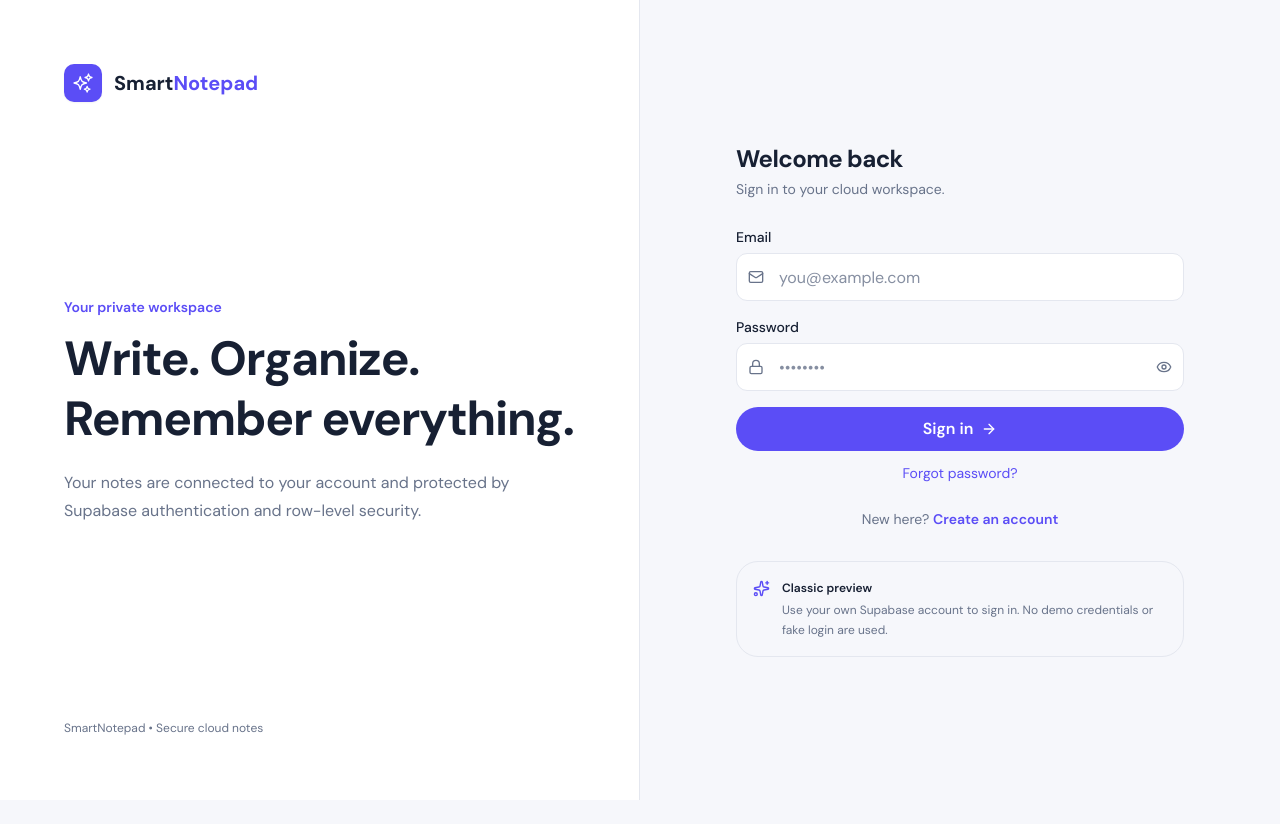
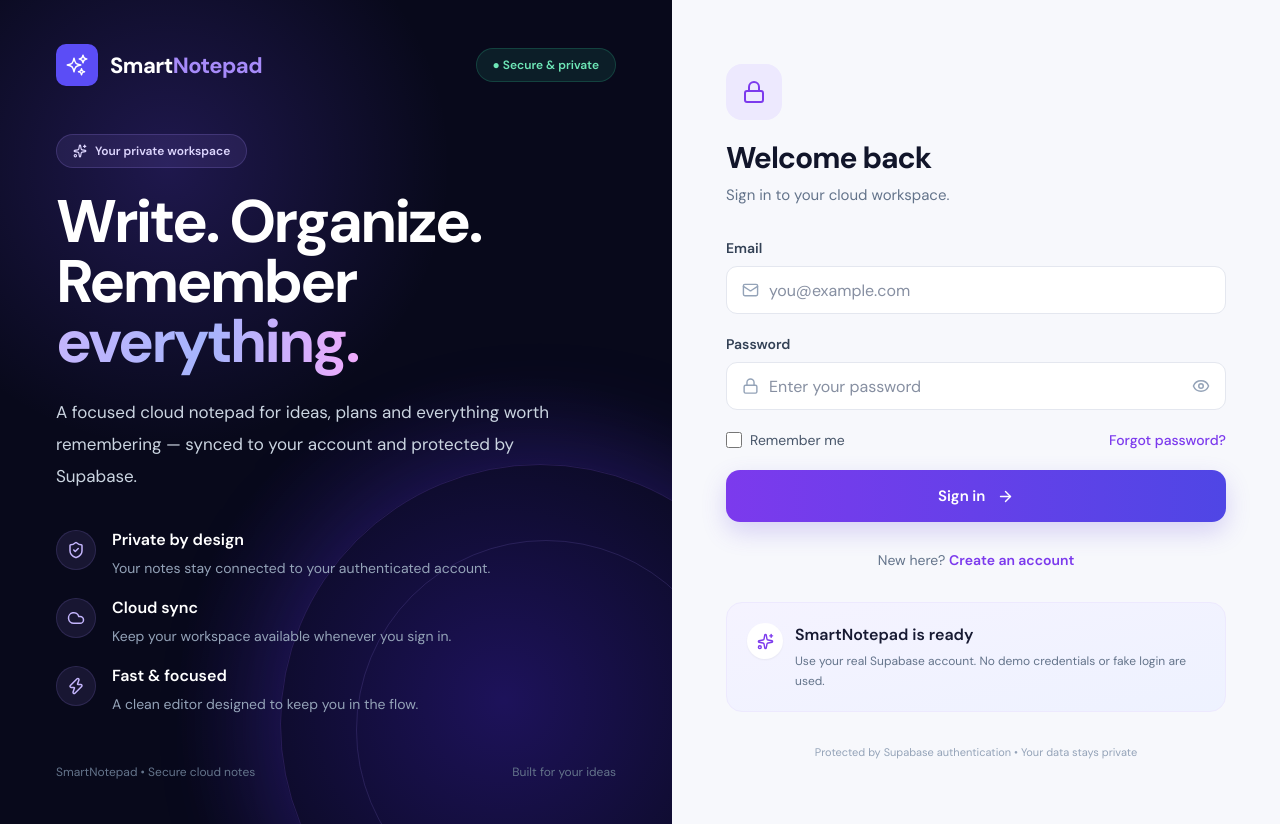
Before and after one commit to rkaif8314-a11y/SmartNotepad, a Next.js app: page / in a window 1280 px wide. Before the commit the page ends 800 px from the top, so only its background shows below. Built offline with nearby package versions, Linux system fonts and the light colour scheme; no server answers.

Commit message:
feat: redesign SmartNotepad authentication screen

```diff
--- a/src/app/components/AuthScreen.tsx
+++ b/src/app/components/AuthScreen.tsx
@@ -4,7 +4,7 @@ import React, { useState } from 'react';
 import { useForm } from 'react-hook-form';
 import { useRouter } from 'next/navigation';
 import { toast } from 'sonner';
-import { Eye, EyeOff, Mail, Lock, User, ArrowRight, Sparkles } from 'lucide-react';
+import { Eye, EyeOff, Mail, Lock, User, ArrowRight, Sparkles, ShieldCheck, Cloud, Zap } from 'lucide-react';
 import AppLogo from '@/components/ui/AppLogo';
 import { supabase } from '@/lib/supabase';
 
@@ -12,10 +12,10 @@ type Mode = 'login' | 'signup' | 'forgot';
 interface FormData { name?: string; email: string; password?: string; confirmPassword?: string; }
 
 const inputStyle: React.CSSProperties = {
-  display: 'block', width: '100%', minWidth: '100%', maxWidth: '100%', height: 48, minHeight: 48,
+  display: 'block', width: '100%', minWidth: '100%', maxWidth: '100%', height: 52, minHeight: 52,
   flex: '1 1 100%', alignSelf: 'stretch', boxSizing: 'border-box',
-  padding: '0 44px 0 42px', border: '1px solid var(--border)', borderRadius: 11,
-  background: 'var(--input)', color: 'var(--foreground)', lineHeight: '20px', outline: 'none'
+  padding: '0 48px 0 46px', border: '1px solid #dfe3ee', borderRadius: 14,
+  background: '#ffffff', color: '#11152a', lineHeight: '20px', outline: 'none',
 };
 
 export default function AuthScreen() {
@@ -50,21 +50,54 @@ export default function AuthScreen() {
     } finally { setLoading(false); }
   };
 
-  return <main className="min-h-screen grid lg:grid-cols-2 bg-background text-foreground">
-    <section className="hidden lg:flex flex-col justify-between p-12 xl:p-16 bg-card border-r border-border"><div className="flex items-center gap-3"><AppLogo size={38}/><span className="text-xl font-bold">Smart<span className="text-primary">Notepad</span></span></div><div className="max-w-lg"><p className="text-sm font-semibold text-primary mb-3">Your private workspace</p><h1 className="text-5xl font-bold tracking-tight leading-tight">Write. Organize.<br/>Remember everything.</h1><p className="mt-5 text-base leading-7 text-muted-foreground">Your notes are connected to your account and protected by Supabase authentication and row-level security.</p></div><p className="text-xs text-muted-foreground">SmartNotepad • Secure cloud notes</p></section>
-    <section className="flex items-center justify-center p-6 sm:p-10"><div className="w-full max-w-md min-w-0"><div className="lg:hidden flex items-center gap-2 mb-10"><AppLogo size={34}/><span className="font-bold text-lg">Smart<span className="text-primary">Notepad</span></span></div><h2 className="text-2xl font-bold tracking-tight">{mode==='login'?'Welcome back':mode==='signup'?'Create your account':'Reset your password'}</h2><p className="mt-1 text-sm text-muted-foreground">{mode==='login'?'Sign in to your cloud workspace.':mode==='signup'?'Your notes will sync securely across sessions.':'We will send a secure reset link to your email.'}</p>
-      <form onSubmit={form.handleSubmit(submit)} className="mt-7 space-y-4 w-full min-w-0">
-        {mode==='signup'&&<Field icon={User} label="Full name" error={form.formState.errors.name?.message}><input {...form.register('name',{required:'Name is required'})} autoComplete="name" placeholder="Your name" className="auth-input" style={inputStyle}/></Field>}
-        <Field icon={Mail} label="Email" error={form.formState.errors.email?.message}><input {...form.register('email',{required:'Email is required',pattern:{value:/^\S+@\S+\.\S+$/,message:'Enter a valid email'}})} type="email" autoComplete="email" placeholder="you@example.com" className="auth-input" style={inputStyle}/></Field>
-        {mode!=='forgot'&&<Field icon={Lock} label="Password" error={form.formState.errors.password?.message}><div className="relative w-full min-w-0"><input {...form.register('password',{required:'Password is required',minLength:{value:8,message:'Minimum 8 characters'}})} type={showPassword?'text':'password'} autoComplete={mode==='login'?'current-password':'new-password'} placeholder="••••••••" className="auth-input" style={inputStyle}/><button type="button" onClick={()=>setShowPassword(v=>!v)} aria-label={showPassword?'Hide password':'Show password'} className="absolute right-3 top-1/2 -translate-y-1/2 text-muted-foreground">{showPassword?<EyeOff size={16}/>:<Eye size={16}/>}</button></div></Field>}
-        {mode==='signup'&&<Field icon={Lock} label="Confirm password" error={form.formState.errors.confirmPassword?.message}><input {...form.register('confirmPassword',{required:'Confirm your password'})} type="password" autoComplete="new-password" placeholder="Repeat password" className="auth-input" style={inputStyle}/></Field>}
-        <button disabled={loading} className="w-full h-11 rounded-xl bg-primary text-primary-foreground font-semibold flex items-center justify-center gap-2 disabled:opacity-60">{loading?'Please wait…':mode==='login'?'Sign in':mode==='signup'?'Create account':'Send reset link'} {!loading&&<ArrowRight size={16}/>}</button>
-      </form>
-      {mode==='login'&&<button type="button" onClick={()=>setMode('forgot')} className="w-full mt-3 text-sm text-primary hover:underline">Forgot password?</button>}
-      <div className="mt-6 text-center text-sm text-muted-foreground">{mode==='login'?<>New here? <button onClick={()=>setMode('signup')} className="text-primary font-semibold">Create an account</button></>:<>Already have an account? <button onClick={()=>setMode('login')} className="text-primary font-semibold">Sign in</button></>}</div>
-      {mode==='login'&&<div className="mt-8 rounded-xl border border-primary/20 bg-primary/5 p-4 flex gap-3"><Sparkles size={17} className="text-primary shrink-0 mt-0.5"/><div className="text-xs text-muted-foreground leading-5"><p className="font-semibold text-foreground mb-0.5">Classic preview</p><p>Use your own Supabase account to sign in. No demo credentials or fake login are used.</p></div></div>}
-    </div></section>
-  </main>;
+  return (
+    <main className="min-h-screen bg-[#f7f8fc] text-[#11152a] lg:grid lg:grid-cols-[1.05fr_.95fr]">
+      <section className="relative hidden min-h-screen overflow-hidden bg-[#08091b] px-10 py-9 text-white lg:flex lg:flex-col xl:px-14 xl:py-11">
+        <div className="absolute inset-0 bg-[radial-gradient(circle_at_25%_20%,rgba(111,76,255,.22),transparent_34%),radial-gradient(circle_at_75%_85%,rgba(84,42,255,.28),transparent_38%)]" />
+        <div className="absolute -bottom-40 -right-32 h-[520px] w-[520px] rounded-full border border-violet-500/20 shadow-[0_0_120px_rgba(102,62,255,.25)]" />
+        <div className="absolute -bottom-24 -right-16 h-[380px] w-[380px] rounded-full border border-violet-400/15" />
+        <div className="relative z-10 flex items-center justify-between">
+          <div className="flex items-center gap-3"><AppLogo size={42}/><span className="text-[22px] font-bold tracking-tight">Smart<span className="text-violet-400">Notepad</span></span></div>
+          <div className="rounded-full border border-emerald-400/20 bg-emerald-400/10 px-4 py-2 text-xs font-semibold text-emerald-300">● Secure &amp; private</div>
+        </div>
+        <div className="relative z-10 my-auto max-w-xl py-12">
+          <div className="mb-6 inline-flex items-center gap-2 rounded-full border border-violet-400/20 bg-violet-400/10 px-4 py-2 text-xs font-semibold text-violet-200"><Sparkles size={14}/> Your private workspace</div>
+          <h1 className="text-5xl font-bold leading-[1.05] tracking-[-0.045em] xl:text-6xl">Write. Organize.<br/>Remember <span className="bg-gradient-to-r from-violet-300 via-indigo-300 to-fuchsia-300 bg-clip-text text-transparent">everything.</span></h1>
+          <p className="mt-6 max-w-lg text-[17px] leading-8 text-slate-300">A focused cloud notepad for ideas, plans and everything worth remembering — synced to your account and protected by Supabase.</p>
+          <div className="mt-9 grid max-w-lg gap-4">
+            <Feature icon={ShieldCheck} title="Private by design" text="Your notes stay connected to your authenticated account." />
+            <Feature icon={Cloud} title="Cloud sync" text="Keep your workspace available whenever you sign in." />
+            <Feature icon={Zap} title="Fast & focused" text="A clean editor designed to keep you in the flow." />
+          </div>
+        </div>
+        <div className="relative z-10 flex items-center justify-between text-xs text-slate-500"><span>SmartNotepad • Secure cloud notes</span><span>Built for your ideas</span></div>
+      </section>
+
+      <section className="flex min-h-screen items-center justify-center px-5 py-8 sm:px-8 lg:px-12">
+        <div className="w-full max-w-[500px]">
+          <div className="mb-9 flex items-center justify-between lg:hidden"><div className="flex items-center gap-2"><AppLogo size={36}/><span className="text-xl font-bold">Smart<span className="text-primary">Notepad</span></span></div></div>
+          <div className="mb-8 text-center lg:text-left">
+            <div className="mx-auto mb-5 flex h-14 w-14 items-center justify-center rounded-2xl bg-violet-100 text-violet-600 lg:mx-0"><Lock size={24}/></div>
+            <h2 className="text-3xl font-bold tracking-[-0.035em]">{mode==='login'?'Welcome back':mode==='signup'?'Create your account':'Reset your password'}</h2>
+            <p className="mt-2 text-[15px] text-slate-500">{mode==='login'?'Sign in to your cloud workspace.':mode==='signup'?'Create a secure workspace for your notes.':'We will send a secure reset link to your email.'}</p>
+          </div>
+          <form onSubmit={form.handleSubmit(submit)} className="space-y-5 w-full">
+            {mode==='signup'&&<Field icon={User} label="Full name" error={form.formState.errors.name?.message}><input {...form.register('name',{required:'Name is required'})} autoComplete="name" placeholder="Your name" className="auth-input" style={inputStyle}/></Field>}
+            <Field icon={Mail} label="Email" error={form.formState.errors.email?.message}><input {...form.register('email',{required:'Email is required',pattern:{value:/^\S+@\S+\.\S+$/,message:'Enter a valid email'}})} type="email" autoComplete="email" placeholder="you@example.com" className="auth-input" style={inputStyle}/></Field>
+            {mode!=='forgot'&&<Field icon={Lock} label="Password" error={form.formState.errors.password?.message}><div className="relative w-full min-w-0"><input {...form.register('password',{required:'Password is required',minLength:{value:8,message:'Minimum 8 characters'}})} type={showPassword?'text':'password'} autoComplete={mode==='login'?'current-password':'new-password'} placeholder="Enter your password" className="auth-input" style={inputStyle}/><button type="button" onClick={()=>setShowPassword(v=>!v)} aria-label={showPassword?'Hide password':'Show password'} className="absolute right-4 top-1/2 -translate-y-1/2 text-slate-400 hover:text-violet-600">{showPassword?<EyeOff size={18}/>:<Eye size={18}/>}</button></div></Field>}
+            {mode==='signup'&&<Field icon={Lock} label="Confirm password" error={form.formState.errors.confirmPassword?.message}><input {...form.register('confirmPassword',{required:'Confirm your password'})} type="password" autoComplete="new-password" placeholder="Repeat your password" className="auth-input" style={inputStyle}/></Field>}
+            {mode==='login'&&<div className="flex items-center justify-between text-sm"><label className="flex items-center gap-2 text-slate-600"><input type="checkbox" className="h-4 w-4 rounded border-slate-300 accent-violet-600"/> Remember me</label><button type="button" onClick={()=>setMode('forgot')} className="font-medium text-violet-600 hover:text-violet-700">Forgot password?</button></div>}
+            <button disabled={loading} className="h-[52px] w-full rounded-[14px] bg-gradient-to-r from-violet-600 to-indigo-600 text-[15px] font-semibold text-white shadow-[0_10px_25px_rgba(99,74,220,.22)] transition hover:-translate-y-0.5 hover:shadow-[0_14px_30px_rgba(99,74,220,.28)] disabled:opacity-60">{loading?'Please wait…':mode==='login'?'Sign in':mode==='signup'?'Create account':'Send reset link'} {!loading&&<ArrowRight className="ml-2 inline" size={17}/>}</button>
+          </form>
+          <div className="mt-7 text-center text-sm text-slate-500">{mode==='login'?<>New here? <button onClick={()=>setMode('signup')} className="font-semibold text-violet-600 hover:underline">Create an account</button></>:<>Already have an account? <button onClick={()=>setMode('login')} className="font-semibold text-violet-600 hover:underline">Sign in</button></>}</div>
+          {mode==='login'&&<div className="mt-8 rounded-2xl border border-violet-100 bg-gradient-to-br from-violet-50 to-indigo-50 p-5"><div className="flex gap-3"><div className="flex h-9 w-9 shrink-0 items-center justify-center rounded-xl bg-white text-violet-600 shadow-sm"><Sparkles size={17}/></div><div><p className="font-semibold text-[#171a32]">SmartNotepad is ready</p><p className="mt-1 text-xs leading-5 text-slate-500">Use your real Supabase account. No demo credentials or fake login are used.</p></div></div></div>}
+          <p className="mt-8 text-center text-[11px] text-slate-400">Protected by Supabase authentication • Your data stays private</p>
+        </div>
+      </section>
+    </main>
+  );
 }
 
-function Field({icon:Icon,label,error,children}:{icon:React.ElementType;label:string;error?:string;children:React.ReactNode}) { return <div className="w-full min-w-0"><label className="block text-sm font-medium mb-1.5">{label}</label><div className="relative w-full min-w-0" style={{width:'100%',minWidth:'100%'}}><Icon size={16} className="absolute left-3 top-1/2 -translate-y-1/2 text-muted-foreground z-10 pointer-events-none"/>{children}</div>{error&&<p className="text-xs text-red-500 mt-1">{error}</p>}</div>; }
+function Feature({icon:Icon,title,text}:{icon:React.ElementType;title:string;text:string}) { return <div className="flex items-start gap-4"><div className="mt-0.5 flex h-10 w-10 shrink-0 items-center justify-center rounded-xl border border-violet-400/15 bg-violet-400/10 text-violet-300"><Icon size={18}/></div><div><p className="font-semibold text-white">{title}</p><p className="mt-1 text-sm leading-6 text-slate-400">{text}</p></div></div>; }
+
+function Field({icon:Icon,label,error,children}:{icon:React.ElementType;label:string;error?:string;children:React.ReactNode}) { return <div className="w-full min-w-0"><label className="mb-2 block text-sm font-semibold text-slate-700">{label}</label><div className="relative w-full min-w-0" style={{width:'100%',minWidth:'100%'}}><Icon size={17} className="pointer-events-none absolute left-4 top-1/2 z-10 -translate-y-1/2 text-slate-400"/>{children}</div>{error&&<p className="mt-1 text-xs text-red-500">{error}</p>}</div>; }
```
